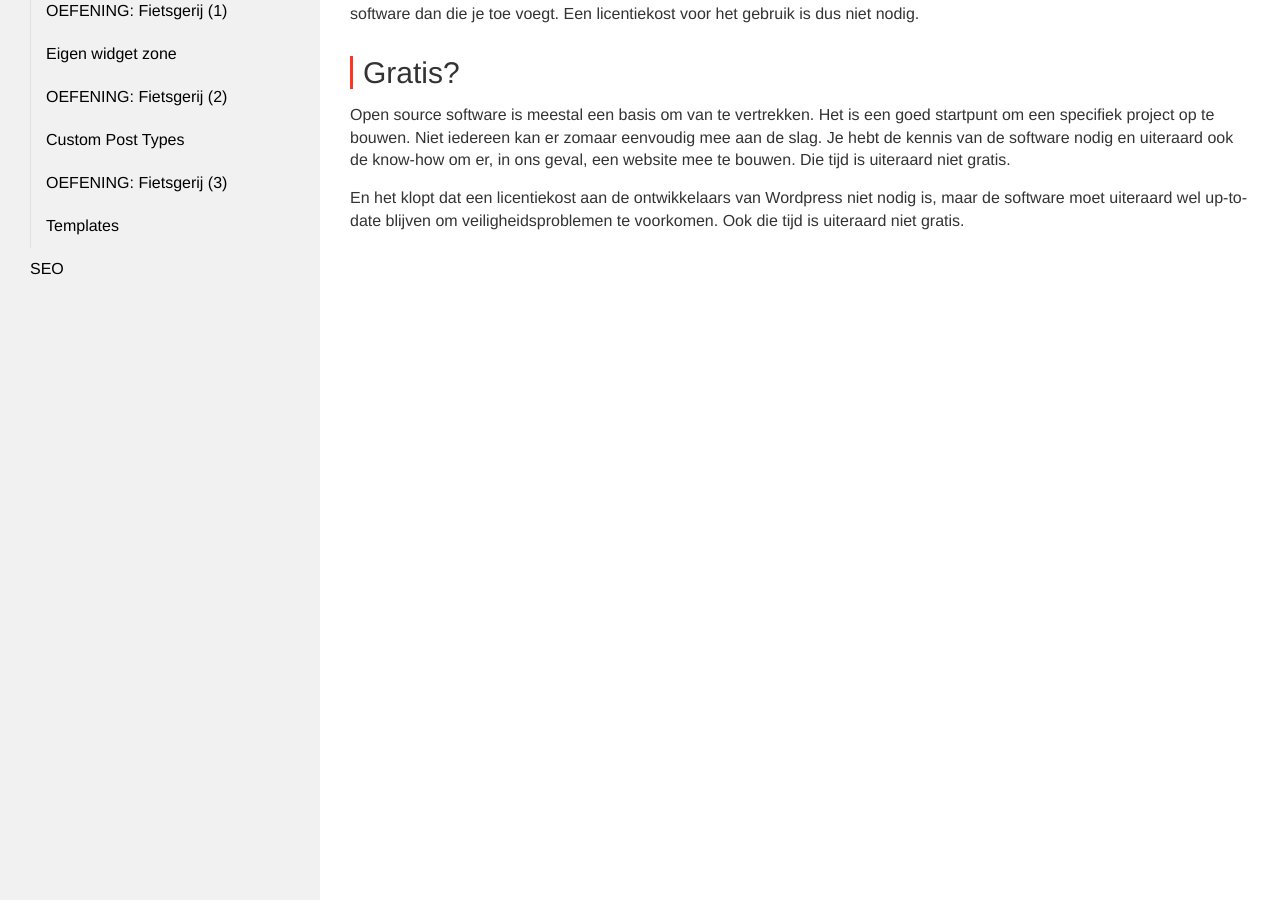
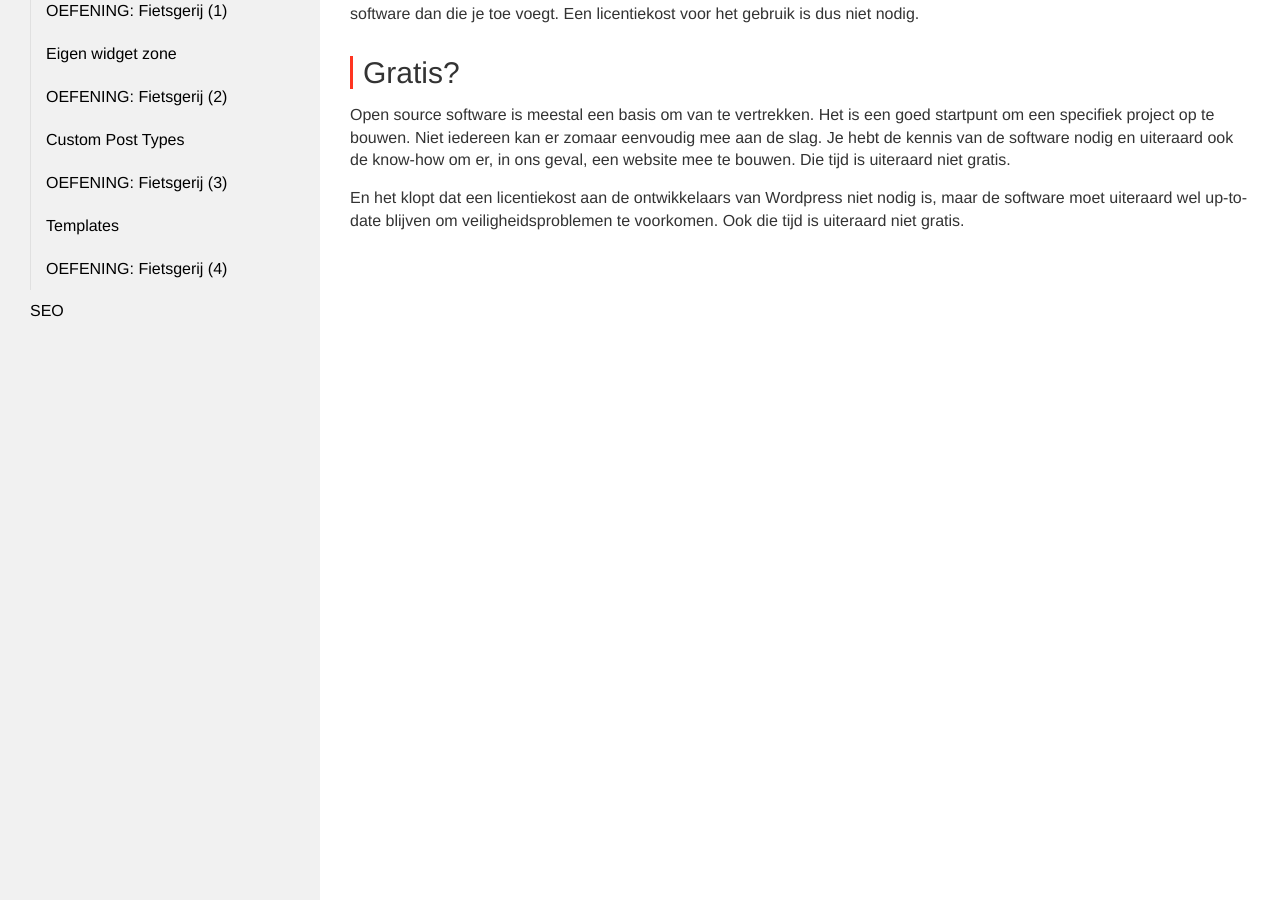
Before and after one commit to Syntra-Brussel/dynamische-webtechnieken, a Jekyll site: the page built from wordpress.md, in a window 1280 px wide and 900 px high, scrolled down 553 px. Built offline with Jekyll 4.4.1, drawn with Linux system fonts in a browser that asks for light colours; nearby versions of some CDN libraries; a script that is not in the unit is left out.

Commit message:
Update navigation.yml

```diff
--- a/_data/navigation.yml
+++ b/_data/navigation.yml
@@ -174,6 +174,9 @@ items:
       - url: /wordpress/templates
         published: 'yes'
         title: 'Templates'
+      - url: /wordpress/oefening-fietsgerij-deel-4
+        published: 'yes'
+        title: 'OEFENING: Fietsgerij (4)'
       - url: /wordpress/acf
         published: 'no'
         title: 'Advanced Custom Fields'
```
